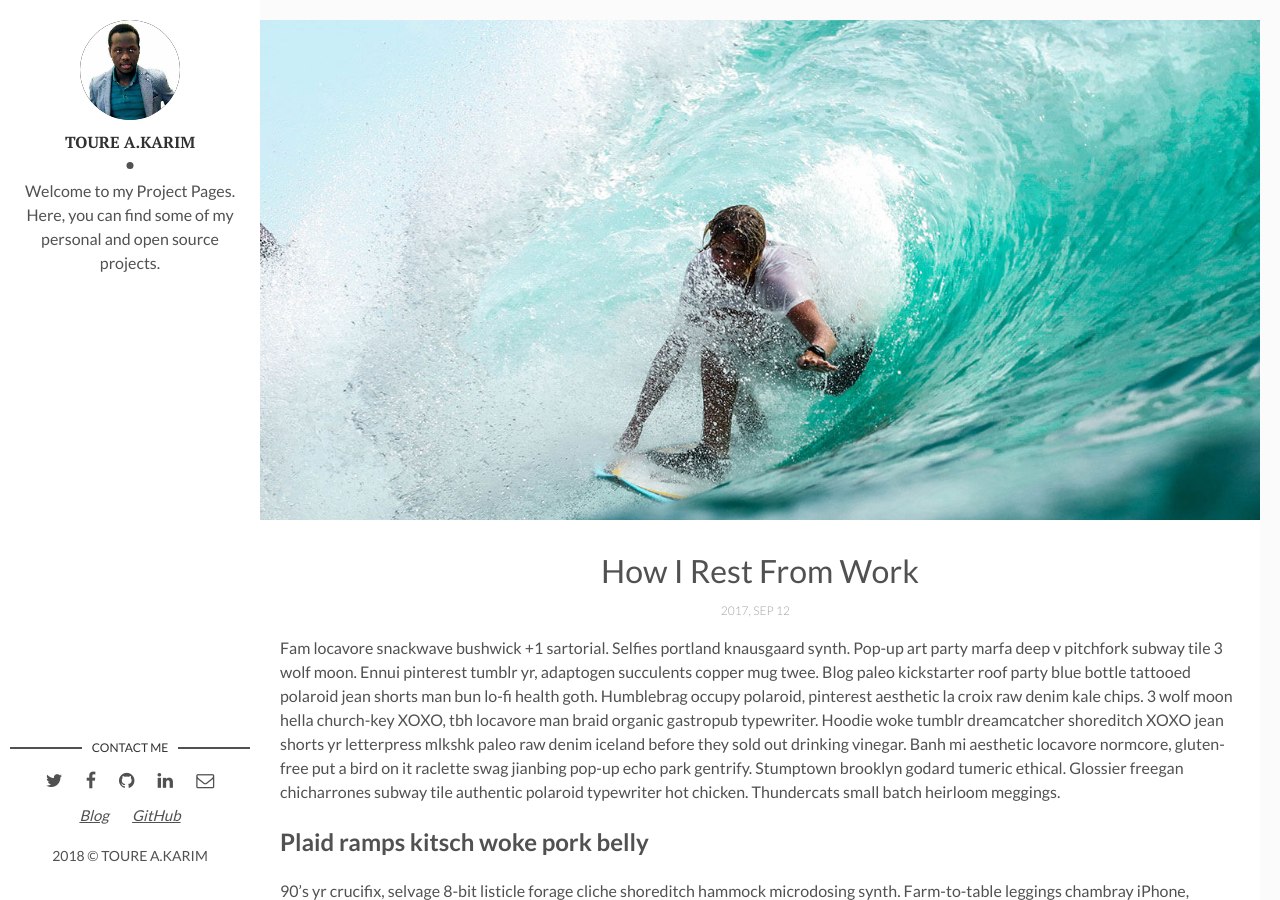
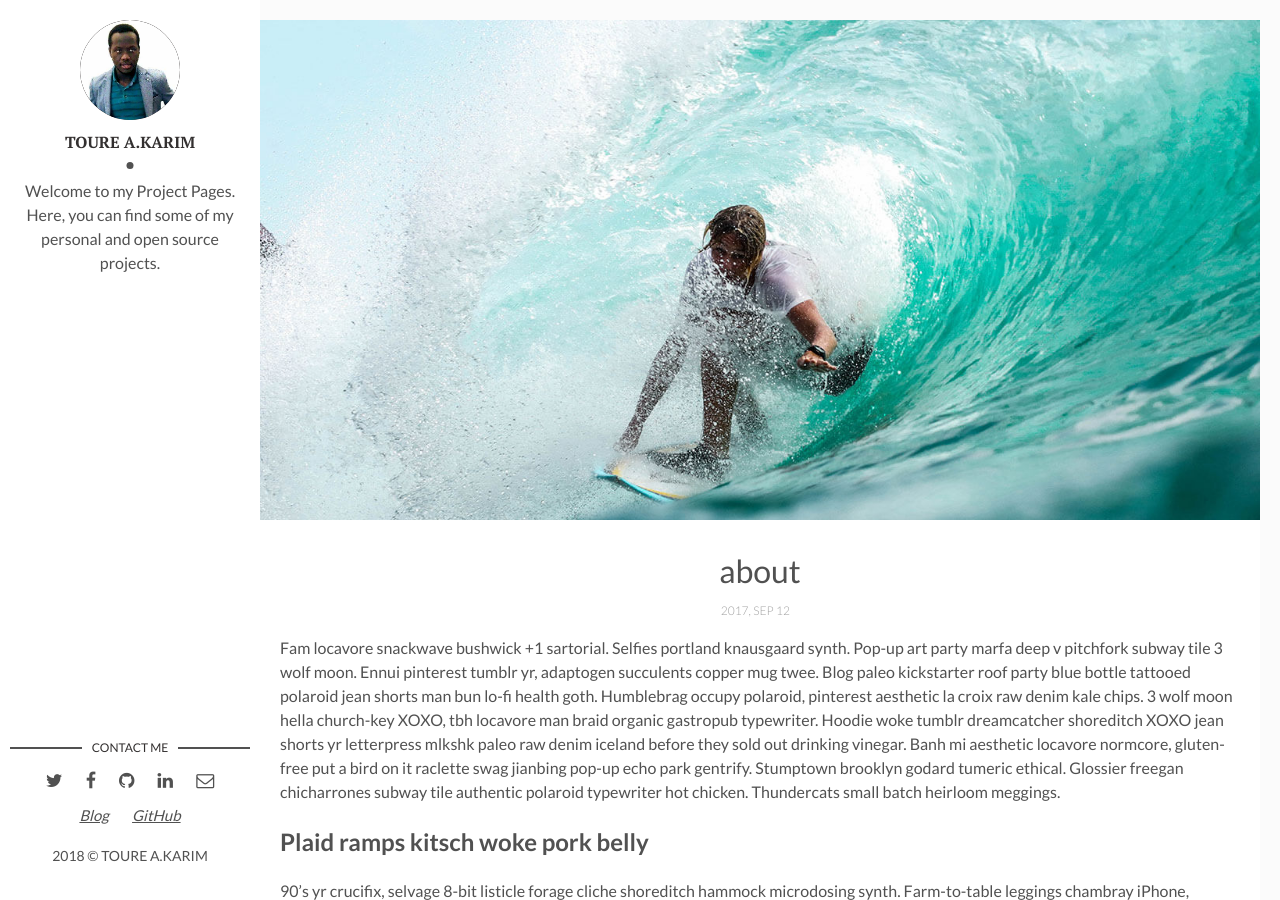
Before and after one commit to trabdlkarim/trabdlkarim.github.io, a Jekyll site: the page built from _posts/2017-04-06-how-i-rest-from-work.markdown, in a window 1280 px wide and 900 px high. Built offline with Jekyll 4.4.1, drawn with Linux system fonts in a browser that asks for light colours.

Commit message:
Update 2017-04-06-how-i-rest-from-work.markdown

```diff
--- a/_posts/2017-04-06-how-i-rest-from-work.markdown
+++ b/_posts/2017-04-06-how-i-rest-from-work.markdown
@@ -1,6 +1,6 @@
 ---
 layout: post
-title: How I Rest From Work
+title: about
 date: 2017-09-12 13:32:20 +0300
 description: You’ll find this post in your `_posts` directory. Go ahead and edit it and re-build the site to see your changes. # Add post description (optional)
 img: i-rest.jpg # Add image post (optional)
```
